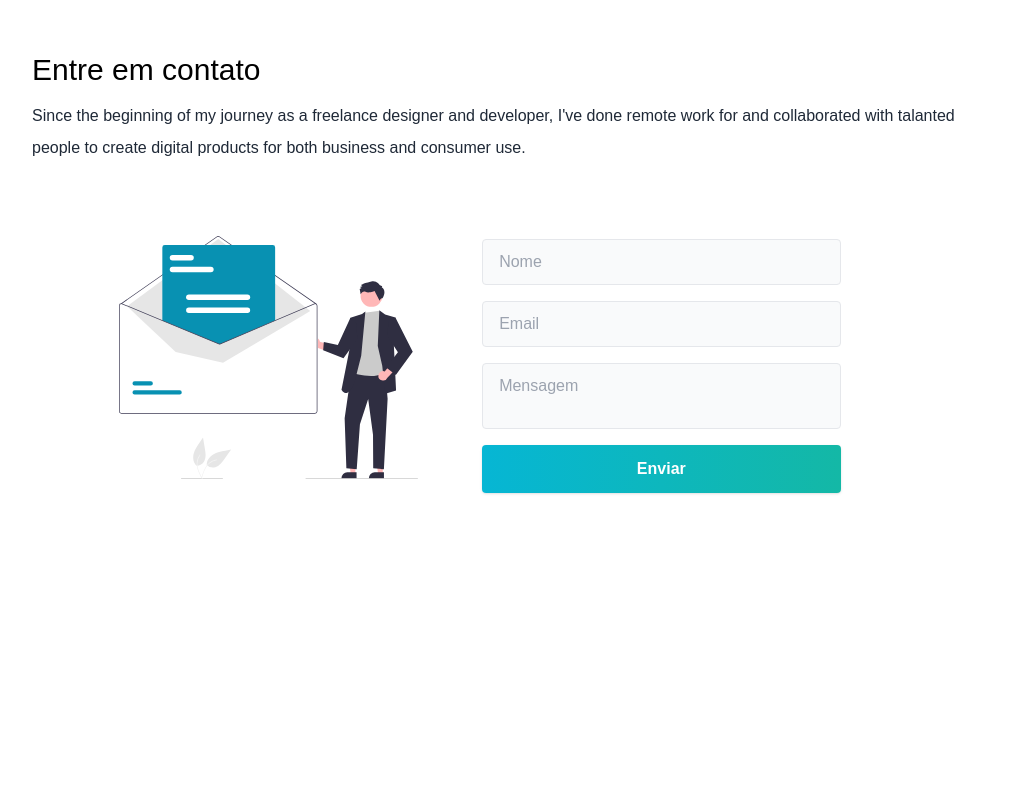
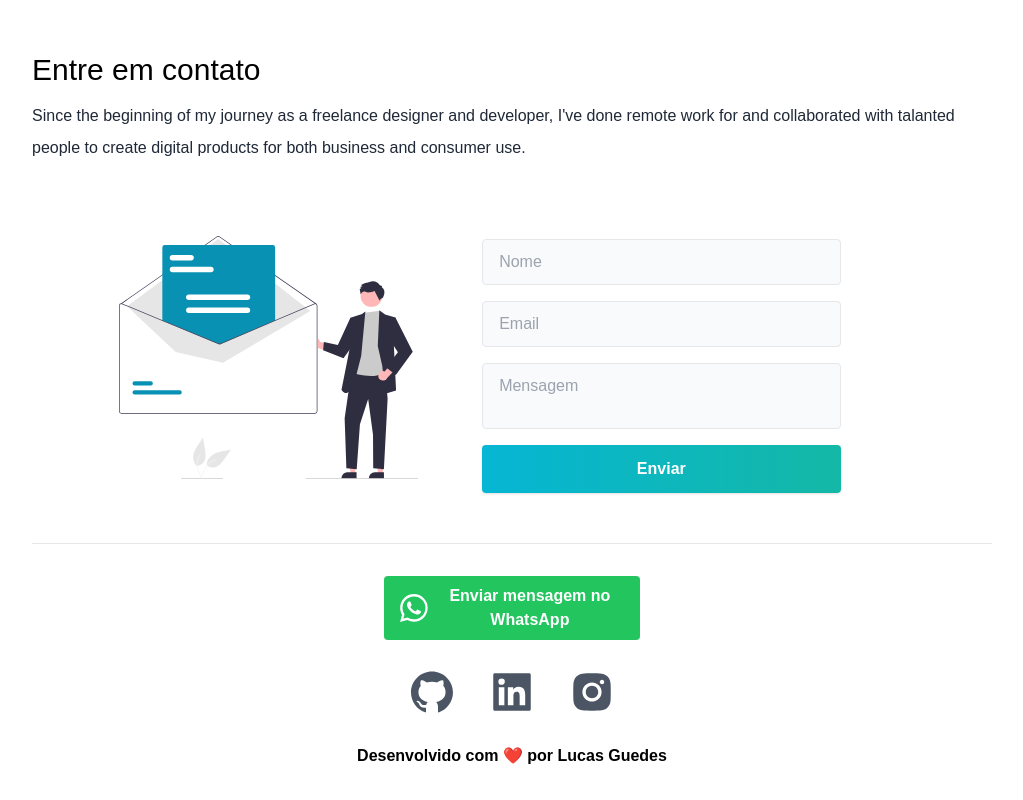
Before and after one commit to guedev/my-portfolio, a Next.js app: page / in a window 1280 px wide. Shown: the part 2480-3280 px from the top of the page, without its empty margins (128-1151 px from the left). Before the commit the page ends 3023 px from the top, so only its background shows below. Built offline with nearby package versions, Linux system fonts and the light colour scheme.

Commit message:
finalização da estruturacao do projeto

```diff
--- a/src/pages/api/email.js
+++ b/src/pages/api/email.js
@@ -1,9 +1,5 @@
 import { createTransport } from "nodemailer";
 import dotenv from "dotenv";
-<<<<<<< Updated upstream
-
-=======
->>>>>>> Stashed changes
 
 
 dotenv.config();
--- a/src/pages/index.js
+++ b/src/pages/index.js
@@ -23,6 +23,7 @@ import {
   SiGit,
   SiFlutter,
   SiAmazonaws,
+  SiWhatsapp,
 } from "react-icons/si";
 import Image from "next/image";
 import avatar from "../../public/avatar.png";
@@ -52,19 +53,18 @@ export default function Home() {
         },
 
         body: JSON.stringify({ name, email, message }),
-
-        })
-        if(!res.ok) {
+      });
+      if (!res.ok) {
         throw new Error("Erro ao enviar email");
       } else {
         toast.success("E-mail enviado com sucesso!");
       }
+    } catch (error) {
+      console.error(error);
+      toast.error(
+        "Houve um erro ao enviar o e-mail. Tente novamente mais tarde."
+      );
     }
-       catch (error) {
-         console.error(error);
-         toast.error("Houve um erro ao enviar o e-mail. Tente novamente mais tarde.");
-       }
-
   };
 
   return (
@@ -116,14 +116,13 @@ export default function Home() {
 
             {/* Social buttons */}
             <div className="text-5xl flex justify-center gap-16 py-3 text-gray-600 dark:text-gray-400">
-              <a href="#">
+              <a href="https://github.com/guedev" target="_blank" rel="noopener noreferrer">
                 <AiFillGithub className="hover:text-gray-800 dark:hover:text-gray-600" />
               </a>
-              <a href="#">
+              <a href="https://www.linkedin.com/in/lucasguedes27/" target="_blank" rel="noopener noreferrer">
                 <AiFillLinkedin className="hover:text-gray-800 dark:hover:text-gray-600" />
               </a>
-              <a href="#">
-                {" "}
+              <a href="https://www.instagram.com/gued_1/" target="_blank" rel="noopener noreferrer">
                 <AiFillInstagram className="hover:text-gray-800 dark:hover:text-gray-600" />
               </a>
             </div>
@@ -345,7 +344,11 @@ export default function Home() {
             </div> */}
 
             <div className="p-8 mt-8 lg:gap-16 lg:flex lg:flex-row items-center justify-center ">
-            <Image src={emailSend} alt="Email" className="mb-8 w-3/4 lg:w-1/3 sm:w-full " />
+              <Image
+                src={emailSend}
+                alt="Email"
+                className="mb-8 w-3/4 lg:w-1/3 sm:w-full "
+              />
               <form onSubmit={handleSubmit} action="" className=" lg:w-2/5">
                 <div class="mb-4">
                   <input
@@ -353,7 +356,8 @@ export default function Home() {
                     placeholder="Nome"
                     value={name}
                     onChange={(e) => setName(e.target.value)}
-                    class="appearance-none block w-full px-4 py-3 leading-tight text-gray-700 bg-gray-50 focus:bg-white border border-gray-200 focus:border-gray-500 rounded focus:outline-none" />
+                    class="appearance-none block w-full px-4 py-3 leading-tight text-gray-700 bg-gray-50 focus:bg-white border border-gray-200 focus:border-gray-500 rounded focus:outline-none"
+                  />
                 </div>
                 <div class="mb-4">
                   <input
@@ -361,24 +365,57 @@ export default function Home() {
                     placeholder="Email"
                     value={email}
                     onChange={(e) => setEmail(e.target.value)}
-                    class="appearance-none block w-full px-4 py-3 leading-tight text-gray-700 bg-gray-50 focus:bg-white border border-gray-200 focus:border-gray-500 rounded focus:outline-none " />
+                    class="appearance-none block w-full px-4 py-3 leading-tight text-gray-700 bg-gray-50 focus:bg-white border border-gray-200 focus:border-gray-500 rounded focus:outline-none "
+                  />
                 </div>
                 <div class="mb-4">
                   <textarea
                     placeholder="Mensagem"
                     value={message}
                     onChange={(e) => setMessage(e.target.value)}
-                    class="appearance-none block resize-none w-full px-4 py-3 leading-tight text-gray-700 bg-gray-50 focus:bg-white border border-gray-200 focus:border-gray-500 rounded focus:outline-none " />
+                    class="appearance-none block resize-none w-full px-4 py-3 leading-tight text-gray-700 bg-gray-50 focus:bg-white border border-gray-200 focus:border-gray-500 rounded focus:outline-none "
+                  />
                 </div>
                 <div class="mb-4">
-                    <button type="submit" class="inline-block w-full px-8 py-4 leading-none text-white bg-gradient-to-r from-cyan-500 text- to-teal-500 font-semibold rounded shadow hover:bg-gradient-to-r hover:from-teal-600 hover:to-cyan-600">Enviar</button>
+                  <button
+                    type="submit"
+                    class="inline-block w-full px-8 py-4 leading-none text-white bg-gradient-to-r from-cyan-500 text- to-teal-500 font-semibold rounded shadow hover:bg-gradient-to-r hover:from-teal-600 hover:to-cyan-600"
+                  >
+                    Enviar
+                  </button>
                 </div>
               </form>
               <ToastContainer />
             </div>
 
+            <hr></hr>
 
-
+            <footer className="mt-8 flex flex-col items-center">
+              {/* Zip zop */}
+              <div className="text-center">
+              <a
+              href="https://api.whatsapp.com/send?phone=5591988719255&text=Olá,%20Lucas.%20Acessei%20seu%20site%20e%20tenho%20interesse%20em%20conversar%20sobre%20alguns%20projetos"
+              target="_blank"
+              rel="noopener noreferrer"
+              className="bg-green-500 hover:bg-green-700 text-white w-4/5 font-bold mx-auto py-2 px-4 rounded flex items-center"
+              >
+              <SiWhatsapp className="mr-2 text-4xl" />
+              Enviar mensagem no WhatsApp
+              </a>
+              </div>
+              <div className="text-5xl flex justify-center mt-4 gap-8 py-3 text-gray-600 dark:text-gray-400">
+              <a href="https://github.com/guedev" target="_blank" rel="noopener noreferrer">
+                <AiFillGithub className="hover:text-gray-800 dark:hover:text-gray-600" />
+              </a>
+              <a href="https://www.linkedin.com/in/lucasguedes27/" target="_blank" rel="noopener noreferrer">
+                <AiFillLinkedin className="hover:text-gray-800 dark:hover:text-gray-600" />
+              </a>
+              <a href="https://www.instagram.com/gued_1/" target="_blank" rel="noopener noreferrer">
+                <AiFillInstagram className="hover:text-gray-800 dark:hover:text-gray-600" />
+              </a>
+            </div>
+            <span className="mt-4 mb-8 font-bold dark:text-gray-200">Desenvolvido com ❤️ por Lucas Guedes</span>
+            </footer>
           </div>
         </section>
       </main>
```
Lines whose indentation alone changed are shown as unchanged.
